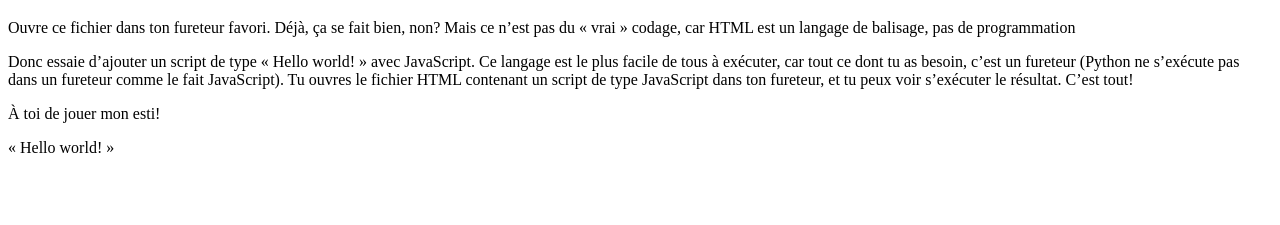
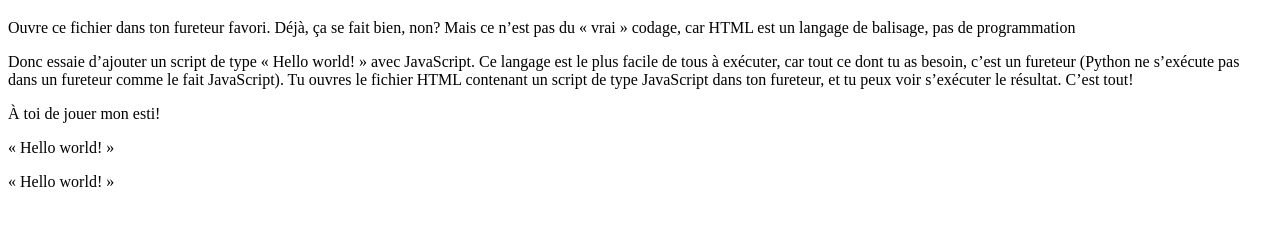
Before and after one commit to archievermette/hello-world, a plain HTML site: page index.html in a window 1280 px wide. Shown: the part 61-286 px from the top of the page. Drawn offline with Linux system fonts and the light colour scheme.

Commit message:
Update index.html

```diff
--- a/index.html
+++ b/index.html
@@ -15,3 +15,4 @@
 </body>
 </html>
 « Hello world! »
+<p>« Hello world! »</p>
```
